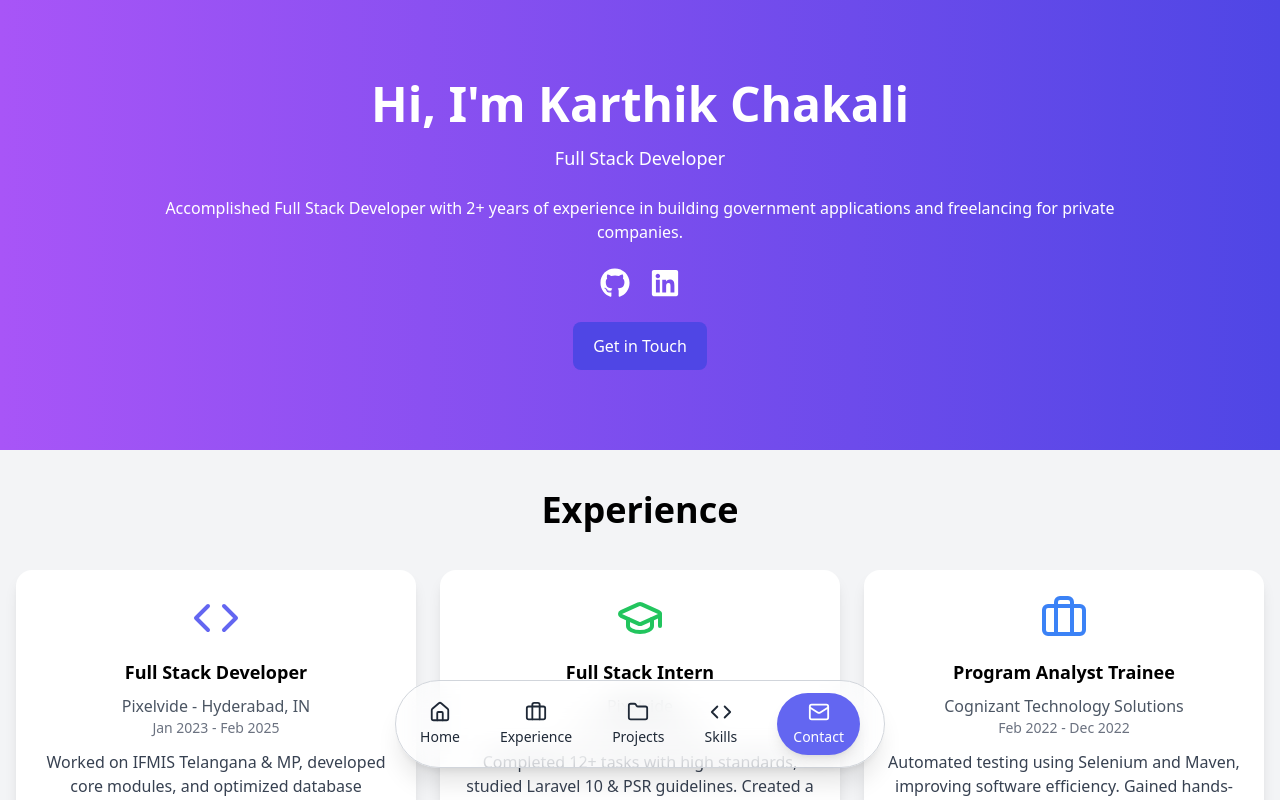
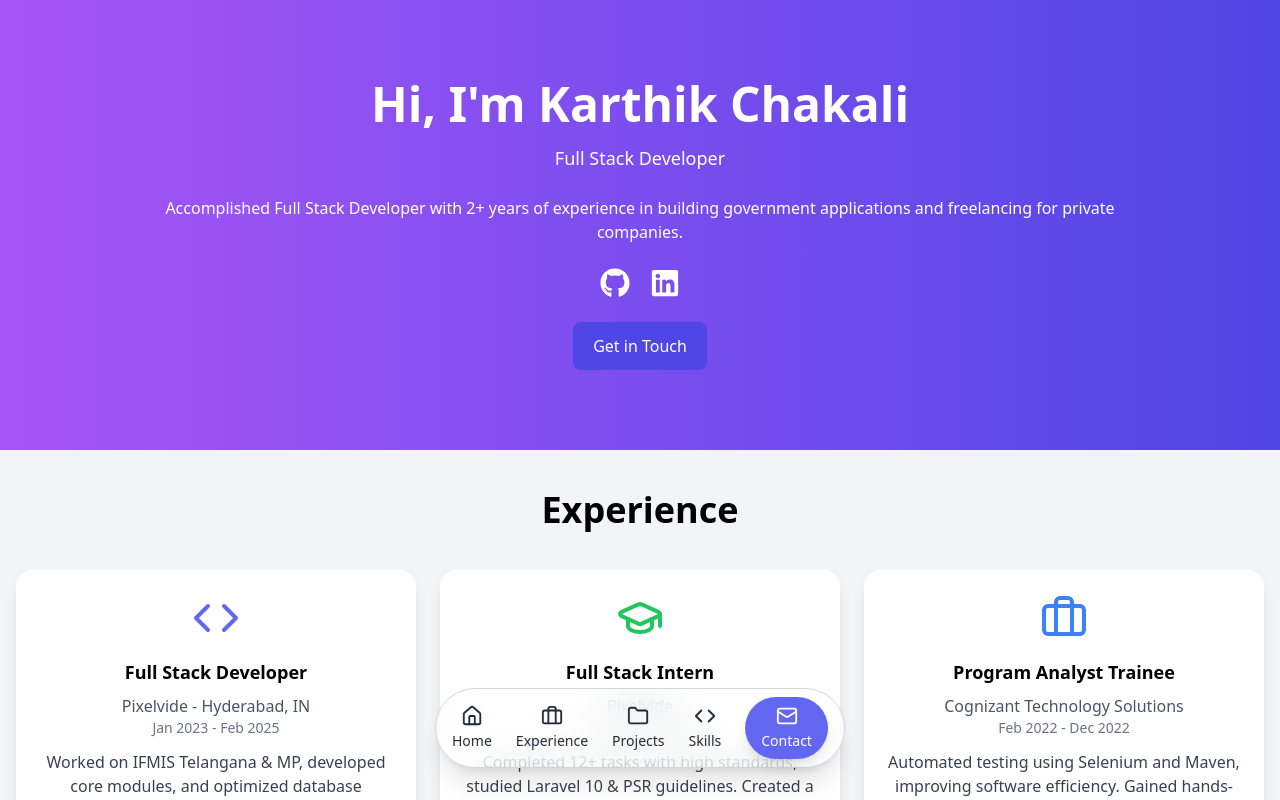
Before and after one commit to Karthik1758/Portfolio, a React (Create React App) app: page / in a window 1280 px wide. Shown: the top 800 px of the page. Built offline with nearby package versions, Linux system fonts and the light colour scheme.

Commit message:
updated nav

```diff
--- a/src/components/Navbar.jsx
+++ b/src/components/Navbar.jsx
@@ -47,12 +47,12 @@ export default function Navbar() {
 
   return (
 <motion.nav
-  className="fixed inset-0 flex items-end bottom-8 justify-center z-50"
+  className="fixed bottom-8 left-1/2 -translate-x-1/2 flex items-center justify-center z-50"
   initial={{ opacity: 0 }}
   animate={{ opacity: 1 }}
   transition={{ duration: 0.8 }}
 >
-  <div className="bg-white/50 backdrop-blur-lg shadow-xl px-6 py-3 rounded-full flex gap-10 justify-center border border-gray-300">
+  <div className="bg-white/50 backdrop-blur-lg shadow-xl px-4 py-2 rounded-full flex gap-6 justify-center border border-gray-300">
     {navItems.map(({ name, icon, id }) => (
       <a
         key={id}
```
Lines whose indentation alone changed are shown as unchanged.
